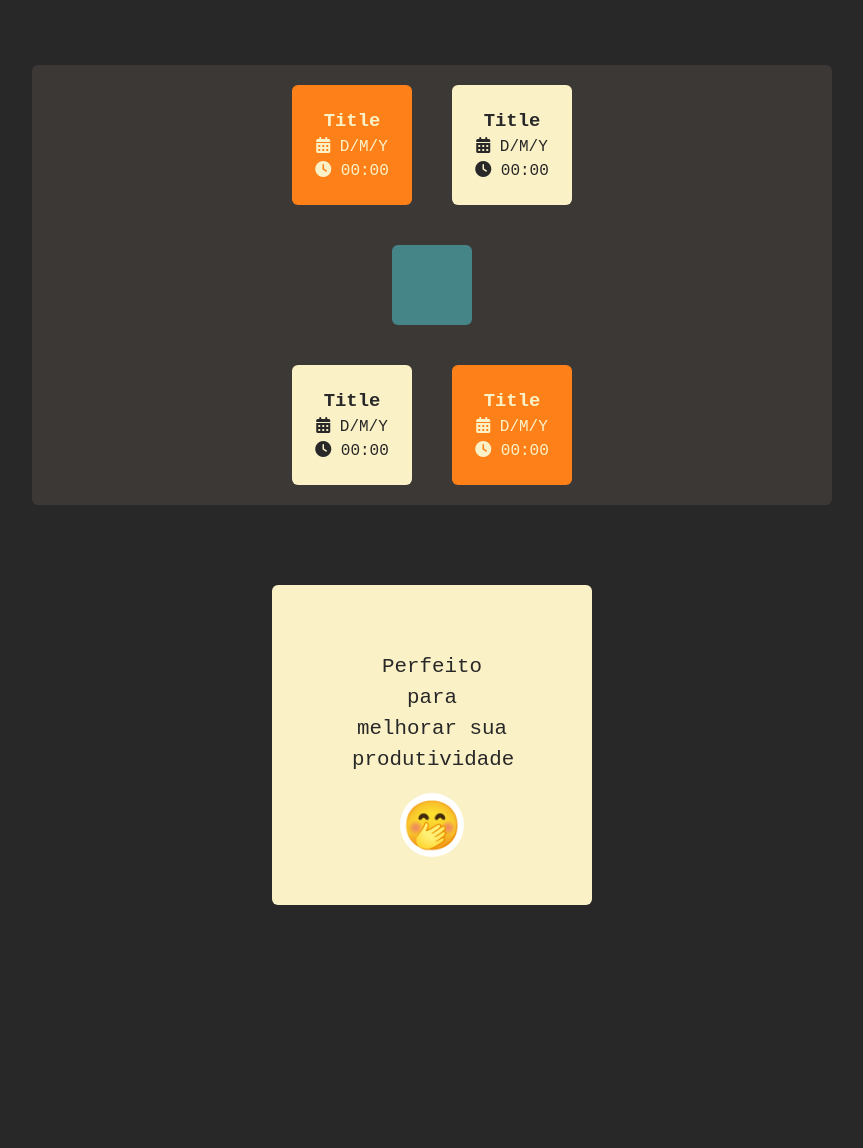
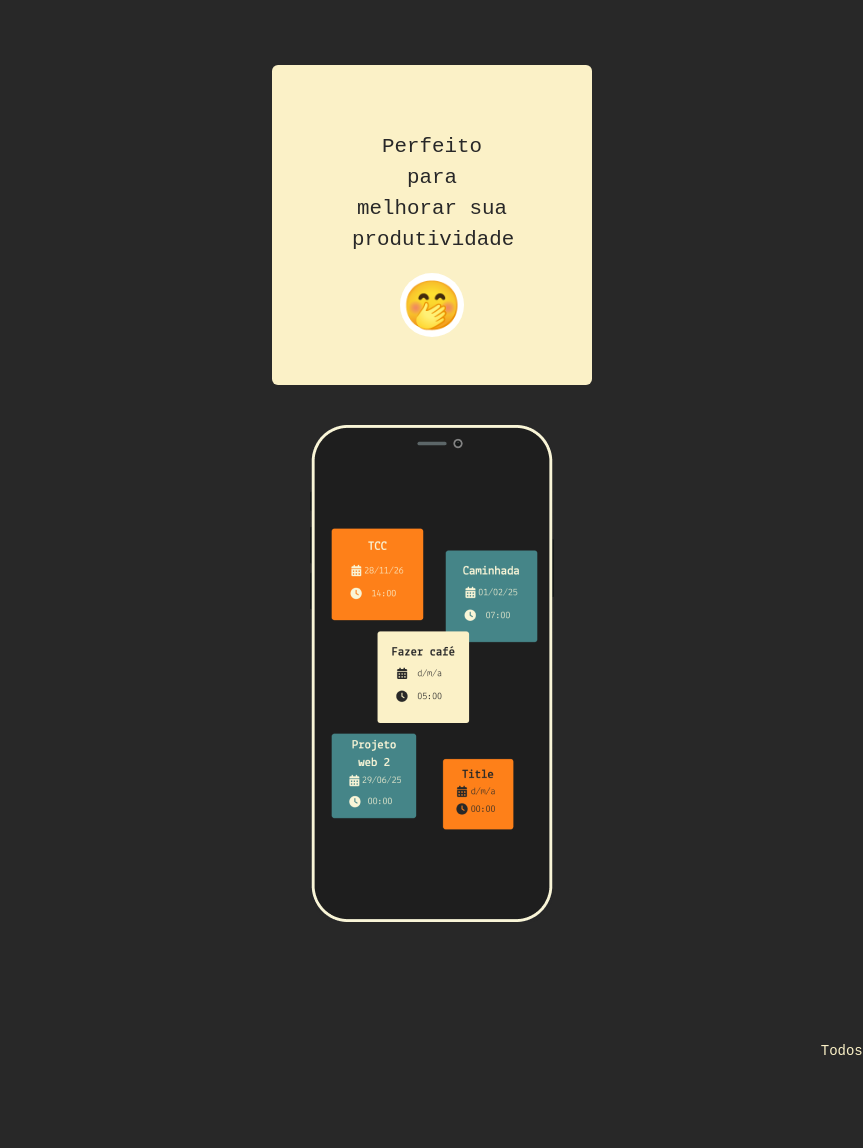
Before and after one commit to ederzin13/lista-de-tarefas, a website: page app/index.html in a window 1280 px wide. Shown: the part 326-1474 px from the top of the page, without its empty margins (208-1071 px from the left). After the commit the page ends 1403 px from the top, so only its background shows below. Drawn offline with Linux system fonts and the light colour scheme; a web font is replaced by a local one.

Commit message:
nova landing page

```diff
--- a/app/index.html
+++ b/app/index.html
@@ -47,7 +47,37 @@
                 </div>
             </div>
 
-            <div class="flex items-center justify-center m-10">
+            <!-- VITRINE -->
+
+            <div class="flex items-center justify-center">
+                <div
+                    class="container h-250 w-100 justify-center justify-items-center"
+                >
+                    <div
+                        class="container flex-col bg-cream h-80 w-80 mt-10 justify-center justify-items-center content-center rounded-md"
+                    >
+                        <div
+                            class="container size-[160px] text-center content-center"
+                        >
+                            <p class="text-bg text-h2-mbl">
+                                Perfeito para melhorar sua produtividade
+                            </p>
+                        </div>
+
+                        <div
+                            class="container flex rounded-full bg-white size-[4rem] justify-center justify-items-center"
+                        >
+                            <p class="emoji">🤭</p>
+                        </div>
+                    </div>
+
+                    <div class="mt-10">
+                        <img src="/assets/iPhone 11 Pro.png" alt="" />
+                    </div>
+                </div>
+            </div>
+
+            <!-- <div class="flex items-center justify-center m-10">
                 <div
                     class="container flex-col bg-bg-light w-80 h-110 sm:w-100 md:w-140 lg:w-200 rounded-md justify-center justify-items-center"
                 >
@@ -121,30 +151,9 @@
                         </div>
                     </div>
                 </div>
-            </div>
+            </div> -->
 
-            <div class="flex items-center justify-center">
-                <div
-                    class="container h-150 w-100 justify-center justify-items-center"
-                >
-                    <div
-                        class="container flex-col bg-cream h-80 w-80 mt-10 justify-center justify-items-center content-center rounded-md"
-                    >
-                        <div
-                            class="container size-[160px] text-center content-center"
-                        >
-                            <p class="text-bg text-h2-mbl">
-                                Perfeito para melhorar sua produtividade
-                            </p>
-                        </div>
-                        <div
-                            class="container flex rounded-full bg-white size-[4rem] justify-center justify-items-center"
-                        >
-                            <p class="emoji">🤭</p>
-                        </div>
-                    </div>
-                </div>
-            </div>
+            <!-- FOOTER -->
 
             <div class="bg-bg"></div>
             <footer class="footer flex justify-between p-4">
```
Also changed, not shown: app/styles/output.css, assets/iPhone 11 Pro.png (added).
